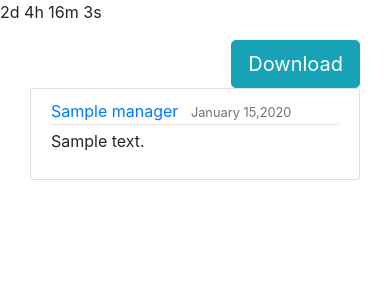
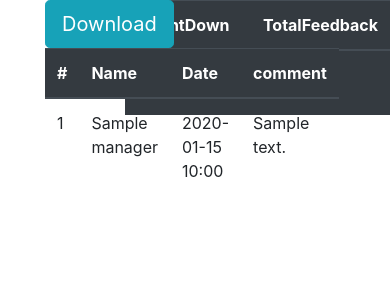
Before and after one commit to enakann/django_feedback, a Django app: template django_feedback/feedback/templates/comments.html in a window 390 px wide. Shown: the part 106-406 px from the top of the page. Run offline with Django 3.2, Linux system fonts and the light colour scheme; the template is opened without the code that fills it: most values are stand-ins (such as "Sample title", 1, 10 or a date in 2020); some libraries are stand-ins or nearby versions.

Commit message:
final draft 1 with modifed countdown view

```diff
--- a/django_feedback/feedback/templates/comments.html
+++ b/django_feedback/feedback/templates/comments.html
@@ -8,15 +8,28 @@
         </a>
             </div>
 
+
+ <table class="table">
+  <thead class="thead-dark">
+    <tr>
+      <th scope="col">#</th>
+      <th scope="col">Name</th>
+      <th scope="col">Date</th>
+      <th scope="col">comment</th>
+    </tr>
+  </thead>
+  <tbody>
+
 {%  for comment in comments  %}
- <article class="media content-section">
-      <div class="media-body">
-        <div class="article-metadata">
-          <a class="mr-2" href="#">{{ comment.manager.name }}</a>
-          <small class="text-muted">{{ comment.date_posted | date:"F d,Y"}}</small>
-        </div>
-        <p class="article-content">{{ comment.comment }}</p>
-      </div>
-    </article>
-{% endfor %}
+    <tr>
+      <td class="counterCell"></td>
+      <td>{{ comment.manager.name }}</td>
+      <td class="col-md-2">{{ comment.date_posted | date:'Y-m-d H:i'}}</td>
+      <td>{{ comment.comment }}</td>
+    </tr>
+     {% endfor %}
+  </tbody>
+
+</table>
+
 {% endblock %}
--- a/django_feedback/feedback/templates/feedback_base.html
+++ b/django_feedback/feedback/templates/feedback_base.html
@@ -75,6 +75,13 @@
   font-size: 2.5rem;
 }
 
+table {
+    counter-reset: tableCount;
+}
+.counterCell:before {
+    content: counter(tableCount);
+    counter-increment: tableCount;
+}
 
     </style>
 
@@ -106,14 +113,26 @@
           <li class="nav-item">
             <a class="nav-link" href="#">About</a>
           </li>
-
         </ul>
       </div>
     </div>
   </nav>
+<div class="float-right">
+  <table class="table table-dark table-hover">
+  <thead class="thead-dark">
+    <tr>
+      <th scope="col">CountDown</th>
+      <th scope="col">TotalFeedback</th>
+    </tr>
+  </thead>
+  <tbody>
+   <tr>
+       <td><p  id="demo"></p></td>
+      <td><p  id="counter">{{ total }}</p></td>
+    </tr>
+  </tbody>
 
- <div class="row">
-  <div class="col-md-2 ml-auto"><p id="demo"></p></div>
+</table>
 </div>
 
   <!-- Page Content -->
@@ -132,6 +151,7 @@
     {% endif %}
     </div>
  </div>
+
     {% block body %}
     {%  endblock %}
 </div>
--- a/django_feedback/feedback/views.py
+++ b/django_feedback/feedback/views.py
@@ -55,6 +55,6 @@
     def get_context_data(self, *, object_list=None, **kwargs):
         pk = self.request.user.pk
         context = super().get_context_data(**kwargs)
-        context['comments']=context['comments'].filter(manager__pk=1)
+        #context['comments']=context['comments'].filter(manager__pk=1)
         print(context)
         return context
```
